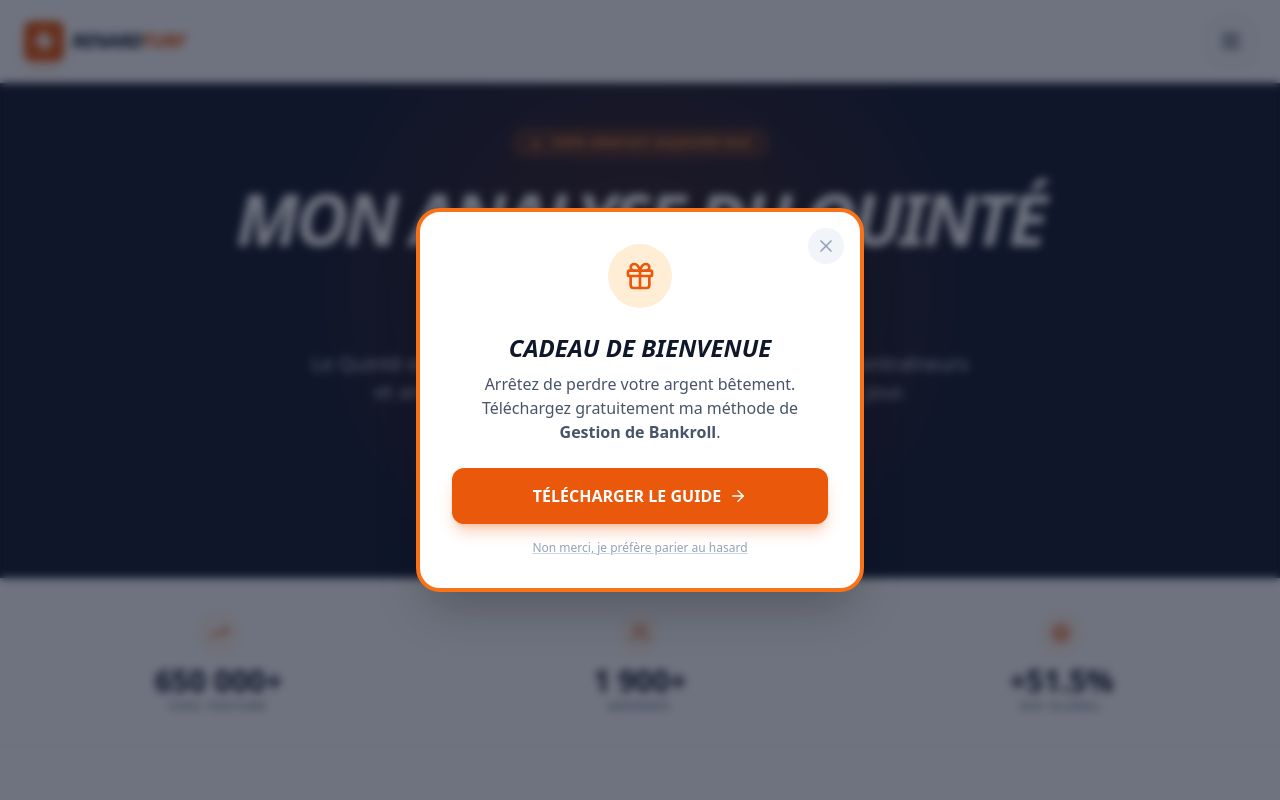
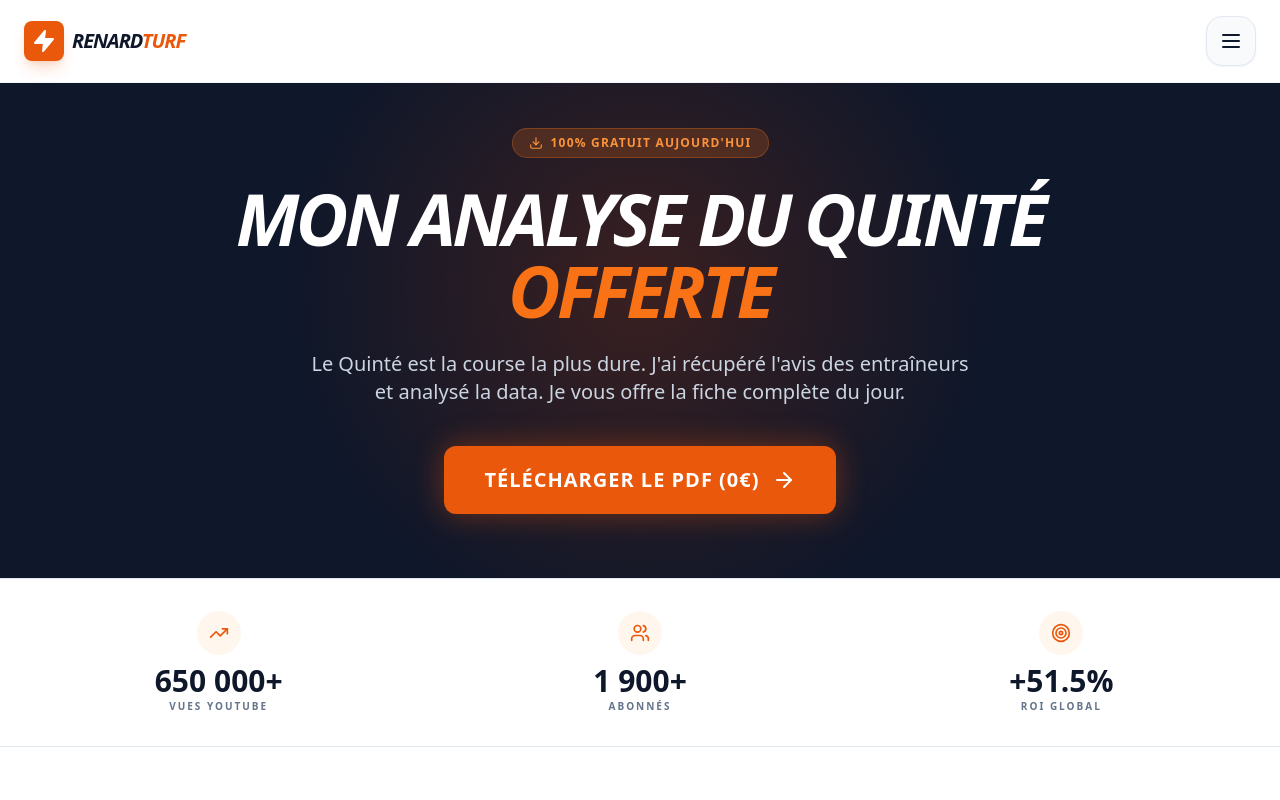
Before and after one commit to RenardTurf/Renard-turf, a React (Vite) app: page / in a window 1280 px wide. Shown: the top 800 px of the page. Built offline with nearby package versions, Linux system fonts and the light colour scheme.

Commit message:
Remove email capture popup from App component
Removed email capture popup and adjusted related text.

```diff
--- a/src/App.jsx
+++ b/src/App.jsx
@@ -80,43 +80,6 @@ const App = () => {
   return (
     <div className="min-h-screen bg-slate-50 text-slate-900 font-sans selection:bg-orange-100 selection:text-orange-900">
 
-      {/* --- POP-UP CAPTURE EMAIL --- */}
-      {showPopup && (
-        <div className="fixed inset-0 z-[100] flex items-center justify-center p-4 bg-slate-900/60 backdrop-blur-sm animate-in fade-in duration-300">
-          <div className="bg-white rounded-3xl p-8 max-w-md w-full relative shadow-2xl border-4 border-orange-500">
-            <button
-              onClick={() => setShowPopup(false)}
-              className="absolute top-4 right-4 text-slate-400 hover:text-slate-900 bg-slate-100 p-2 rounded-full"
-            >
-              <X size={20} />
-            </button>
-
-            <div className="flex flex-col items-center text-center">
-              <div className="w-16 h-16 bg-orange-100 text-orange-600 rounded-full flex items-center justify-center mb-6">
-                <Gift size={32} />
-              </div>
-              <h3 className="text-2xl font-black uppercase italic mb-2 text-slate-900">Cadeau de Bienvenue</h3>
-              <p className="text-slate-600 mb-6 font-medium">
-                Arrêtez de perdre votre argent bêtement. Téléchargez gratuitement ma méthode de <strong>Gestion de Bankroll</strong>.
-              </p>
-              <a
-                href={LINKS.FREE_BANKROLL}
-                target="_blank"
-                rel="noreferrer"
-                className="w-full bg-orange-600 hover:bg-orange-700 text-white font-black uppercase py-4 rounded-xl shadow-lg shadow-orange-600/30 transition-transform hover:scale-105 flex items-center justify-center gap-2"
-              >
-                TÉLÉCHARGER LE GUIDE <ArrowRight size={18} />
-              </a>
-              <button
-                onClick={() => setShowPopup(false)}
-                className="mt-4 text-xs text-slate-400 underline decoration-slate-300"
-              >
-                Non merci, je préfère parier au hasard
-              </button>
-            </div>
-          </div>
-        </div>
-      )}
 
       {/* Navigation */}
       <nav className={`fixed top-0 w-full z-50 transition-all duration-300 ${isScrolled ? 'bg-white/95 backdrop-blur-md border-b border-slate-200 py-3 shadow-sm' : 'bg-white py-4 border-b border-slate-100'}`}>
@@ -313,7 +276,7 @@ const App = () => {
            </h2>
 
            <p className="text-orange-100 text-lg mb-10 max-w-2xl mx-auto font-medium">
-             J'ai épluché toutes les courses du jour pour vous. Je n'ai gardé que les courses de plat à 8 partants où vos chances de victoire montent à 37,5%.
+             J'ai épluché toutes les courses du jour pour vous.
            </p>
 
            <div className="flex flex-col items-center">
@@ -325,7 +288,7 @@ const App = () => {
              >
                MES COUPS SÛRS DU JOUR (2€) <Zap className="fill-current" size={24} />
              </a>
-             <p className="mt-4 text-white/80 text-sm font-medium italic">Téléchargement immédiat. Réservé aux parieurs intelligents.</p>
+             <p className="mt-4 text-white/80 text-sm font-medium italic">Téléchargement immédiat.</p>
            </div>
          </div>
       </section>
```
